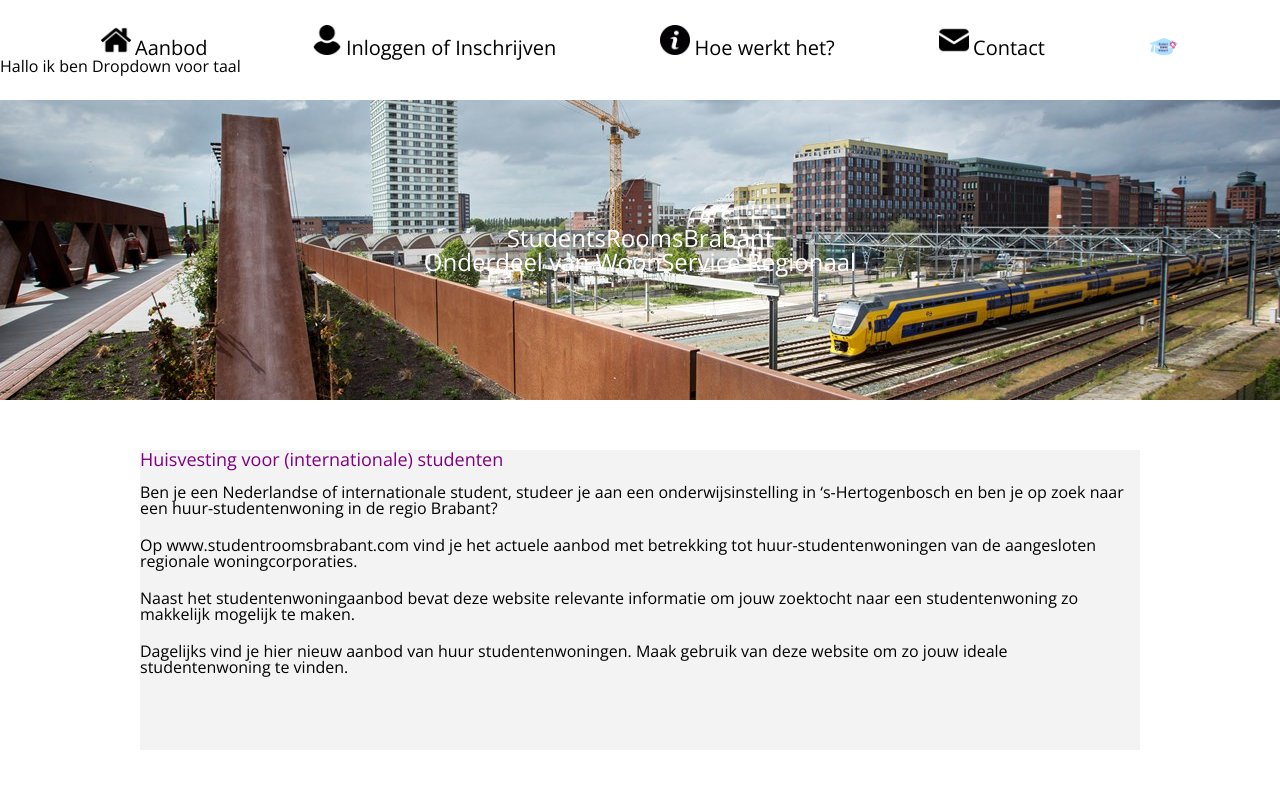
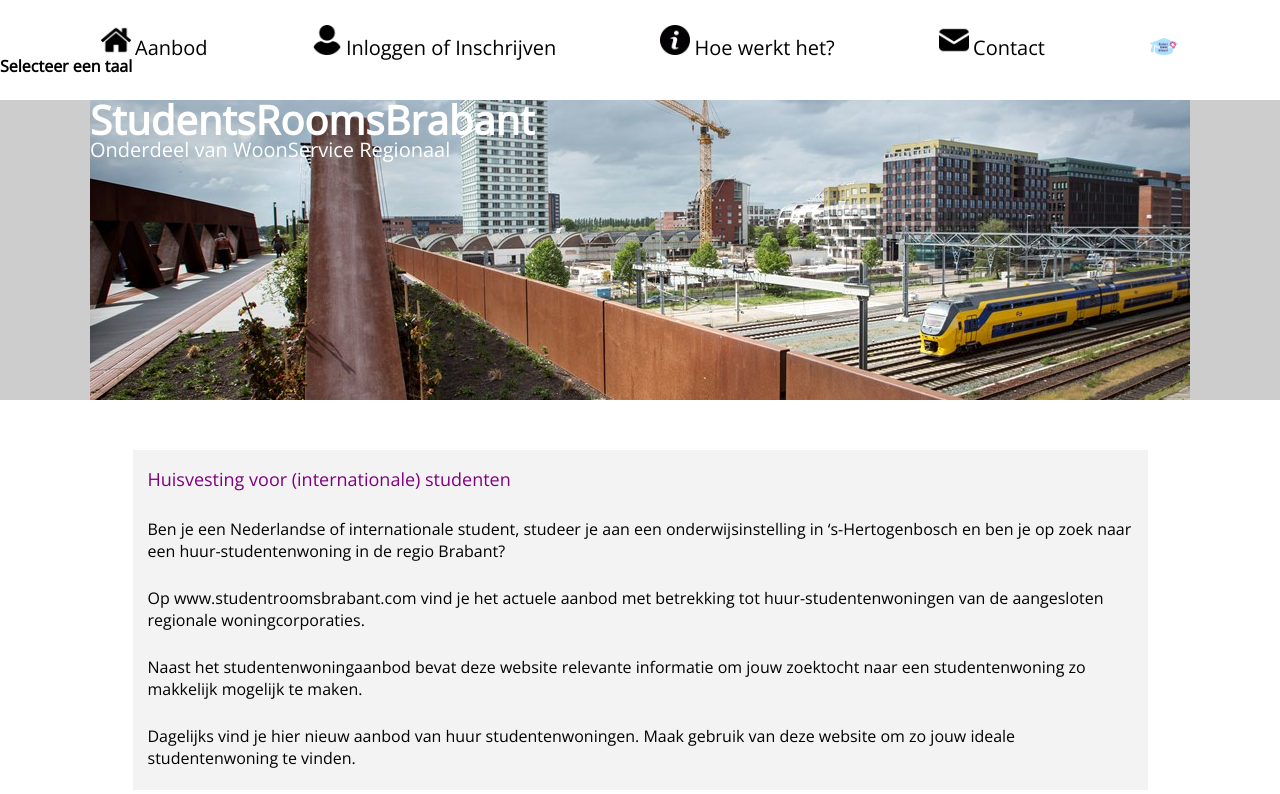
Before and after one commit to chang-wen-jie/budget-woonservice, a plain HTML site: page index.html in a window 1280 px wide. Shown: the top 794 px of the page. Drawn offline with Linux system fonts and the light colour scheme.

Commit message:
change backgroundimg container

```diff
--- a/css/style.css
+++ b/css/style.css
@@ -30,42 +30,74 @@ nav {
     li {
         display: inline;
         padding: 50px;
+
         img {
             max-height: 30px;
             max-width: 30px;
         }
+
         a {
             text-decoration: none;
             color: black;
             font-size: 20px;
         }
+
         :hover {
             text-decoration: underline;
         }
     }
+
+    .dropdown {
+        position: relative;
+        display: inline-block;
+
+        span {
+            font-weight: bold;
+        }
+      }
+
+      .dropdown-content {
+        display: none;
+        position: absolute;
+        background-color: #f9f9f9;
+        min-width: 160px;
+        box-shadow: 0px 8px 16px 0px rgba(0,0,0,0.2);
+        padding: 12px 16px;
+        z-index: 1;
+      }
+
+      .dropdown:hover .dropdown-content {
+        display: block;
+      }
+}
+
+article {
 }
 
 figure {
     background-color: var(--gray-primary);
-    img {
-        display: block;
-        margin: auto;
-    }
+    color: white;
+
+    height: 300px;
 }
 
 .slideshow-container {
-    position: relative;
-    text-align: center;
+    margin: auto;
+    background-image: url('../images/slideshow/paleisbrug.jpg');
+    background-repeat: no-repeat;
+    height: 100%;
+    width: 1100px;
+    overflow: hidden;
 }
 
 .slideshow-text-container {
-    position: absolute;
-    top: 50%;
-    left: 50%;
-    transform: translate(-50%, -50%);
-    a {
-        color: white;
-        font-size: 24px;
+    h1 {
+        font-size: 40px;
+        font-weight: bold;
+    }
+
+    p {
+        font-size: 20px;
     }
 }
 
@@ -76,16 +108,23 @@ section {
 
 .introductory-text {
     background-color: var(--gray-secondary);
-    height: 300px;
+    margin: auto;
+    max-height: 300px;
     max-width: 1000px;
-    margin: auto;
+    padding-top: 20px;
+    padding-bottom: 20px;
+    padding-left: 15px;
+
     h1 {
         color: purple;
         font-size: 18px;
+        margin-bottom: 30px;
     }
+
     p {
         font-size: 16px;;
-        margin-bottom: 5px;
+        line-height: 22px;
+        margin-bottom: 25px;
     }
 }
 
--- a/index.html
+++ b/index.html
@@ -33,20 +33,25 @@
           </li>
         </ul>
         <div class="dropdown">
-          Hallo ik ben Dropdown voor taal
+          <span>Selecteer een taal</span>
+          <div class="dropdown-content">
+            <p>Hello World!</p>
+          </div>
         </div>
       </nav>
     </header>
 
     <main>
-      <article class="slideshow">
+      <article>
         <figure>
           <div class="slideshow-container">
-            <img src="images/slideshow/paleisbrug.jpg" alt="Paleisbrug 's-Hertogenbosch">
             <div class="slideshow-text-container">
-              <a>
-                StudentsRoomsBrabant<br>Onderdeel van WoonService Regionaal
-              </a>
+              <h1>
+                StudentsRoomsBrabant
+              </h1>
+              <p>
+                Onderdeel van WoonService Regionaal
+              </p>
             </div>
           </div>
         </figure>
@@ -57,19 +62,15 @@
           <h1>
             Huisvesting voor (internationale) studenten
           </h1>
-          <br>
           <p>
             Ben je een Nederlandse of internationale student, studeer je aan een onderwijsinstelling in ‘s-Hertogenbosch en ben je op zoek naar een huur-studentenwoning in de regio Brabant?
           </p>
-          <br>
           <p>
             Op www.studentroomsbrabant.com vind je het actuele aanbod met betrekking tot huur-studentenwoningen van de aangesloten regionale woningcorporaties.
           </p>
-          <br>
           <p>
             Naast het studentenwoningaanbod bevat deze website relevante informatie om jouw zoektocht naar een studentenwoning zo makkelijk mogelijk te maken.
           </p>
-          <br>
           <p>
             Dagelijks vind je hier nieuw aanbod van huur studentenwoningen. Maak gebruik van deze website om zo jouw ideale studentenwoning te vinden.
           </p>
```
Also changed, not shown: pages/login.html (+16 -1 lines).
